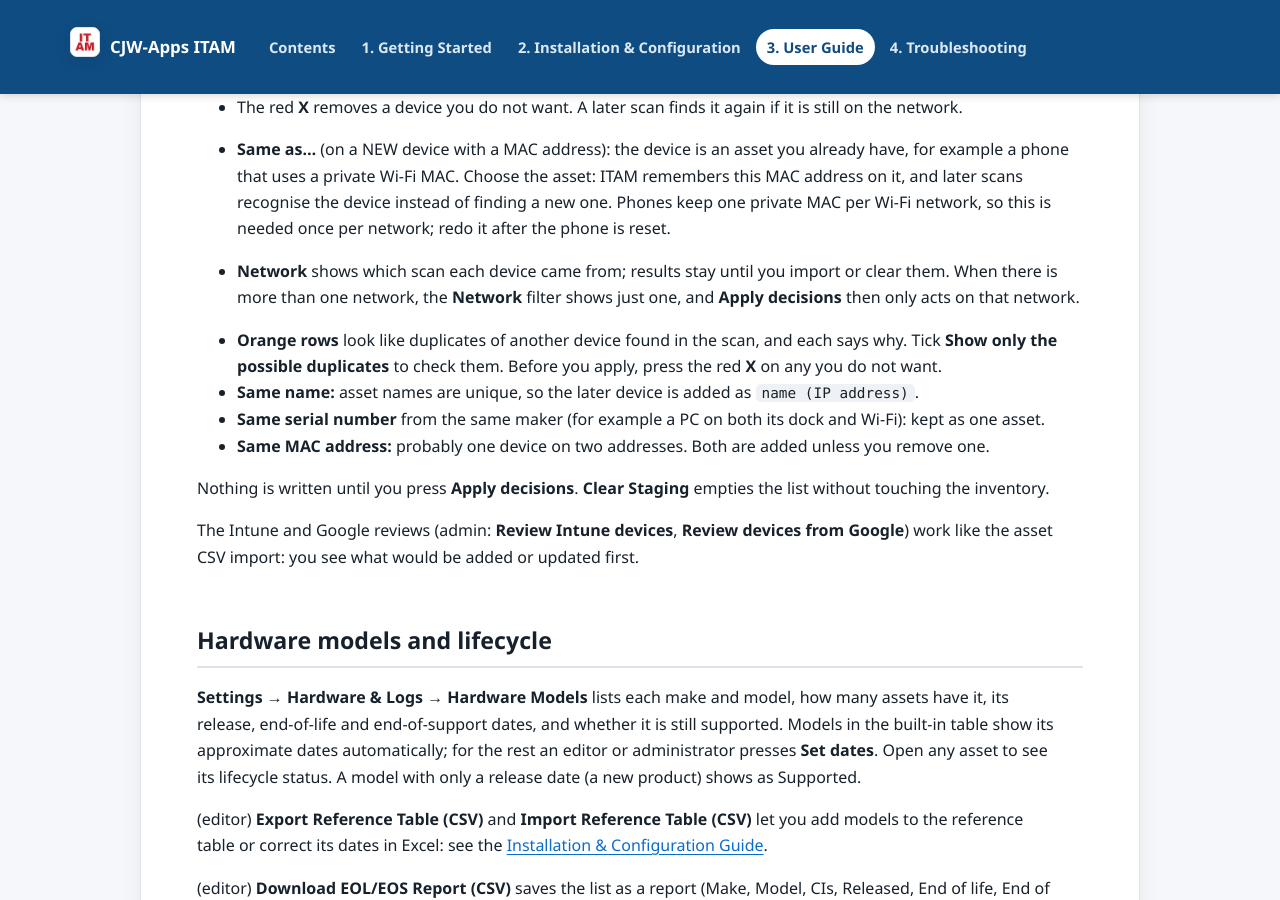
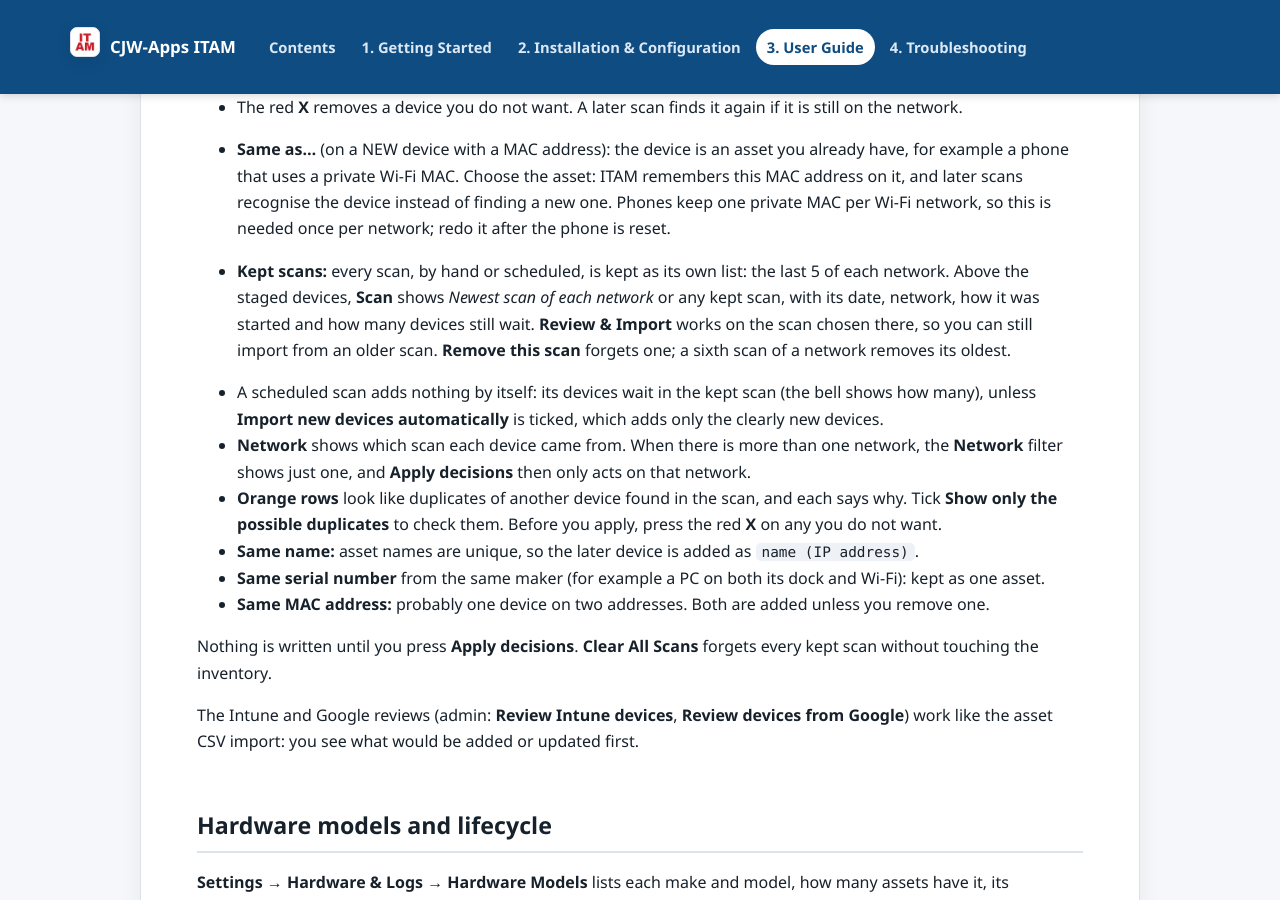
Before and after one commit to cjw-code71/cjw-apps, a Jekyll site: the page itam/guides/03-User-Guide.html, which Jekyll copies as it is, in a window 1280 px wide and 900 px high, scrolled down 7990 px. Built offline with Jekyll 4.4.1, drawn with Linux system fonts in a browser that asks for light colours.

Commit message:
ITAM guide: kept scans
Co-Authored-By: Claude Opus 5.5 <noreply@anthropic.com>

```diff
--- a/itam/guides/03-User-Guide.html
+++ b/itam/guides/03-User-Guide.html
@@ -281,17 +281,23 @@ inventory before anything changes:</p>
   needed once per network; redo it after the phone is reset.</p>
 </li>
 <li>
-<p><strong>Network</strong> shows which scan each device came from; results stay until you import or clear them. When there is more
-  than one network, the <strong>Network</strong> filter shows just one, and <strong>Apply decisions</strong> then only acts on that network.</p>
+<p><strong>Kept scans:</strong> every scan, by hand or scheduled, is kept as its own list: the last 5 of each network. Above the
+  staged devices, <strong>Scan</strong> shows <em>Newest scan of each network</em> or any kept scan, with its date, network, how it was
+  started and how many devices still wait. <strong>Review &amp; Import</strong> works on the scan chosen there, so you can still import
+  from an older scan. <strong>Remove this scan</strong> forgets one; a sixth scan of a network removes its oldest.</p>
 </li>
+<li>A scheduled scan adds nothing by itself: its devices wait in the kept scan (the bell shows how many), unless
+  <strong>Import new devices automatically</strong> is ticked, which adds only the clearly new devices.</li>
+<li><strong>Network</strong> shows which scan each device came from. When there is more than one network, the <strong>Network</strong> filter
+  shows just one, and <strong>Apply decisions</strong> then only acts on that network.</li>
 <li><strong>Orange rows</strong> look like duplicates of another device found in the scan, and each says why. Tick <strong>Show only
   the possible duplicates</strong> to check them. Before you apply, press the red <strong>X</strong> on any you do not want.</li>
 <li><strong>Same name:</strong> asset names are unique, so the later device is added as <code>name (IP address)</code>.</li>
 <li><strong>Same serial number</strong> from the same maker (for example a PC on both its dock and Wi-Fi): kept as one asset.</li>
 <li><strong>Same MAC address:</strong> probably one device on two addresses. Both are added unless you remove one.</li>
 </ul>
-<p>Nothing is written until you press <strong>Apply decisions</strong>. <strong>Clear Staging</strong> empties the list without touching
-the inventory.</p>
+<p>Nothing is written until you press <strong>Apply decisions</strong>. <strong>Clear All Scans</strong> forgets every kept scan without
+touching the inventory.</p>
 <p>The Intune and Google reviews (admin: <strong>Review Intune devices</strong>, <strong>Review devices from Google</strong>) work like the
 asset CSV import: you see what would be added or updated first.</p>
 <h2 id="hardware-models-and-lifecycle">Hardware models and lifecycle</h2>
```
